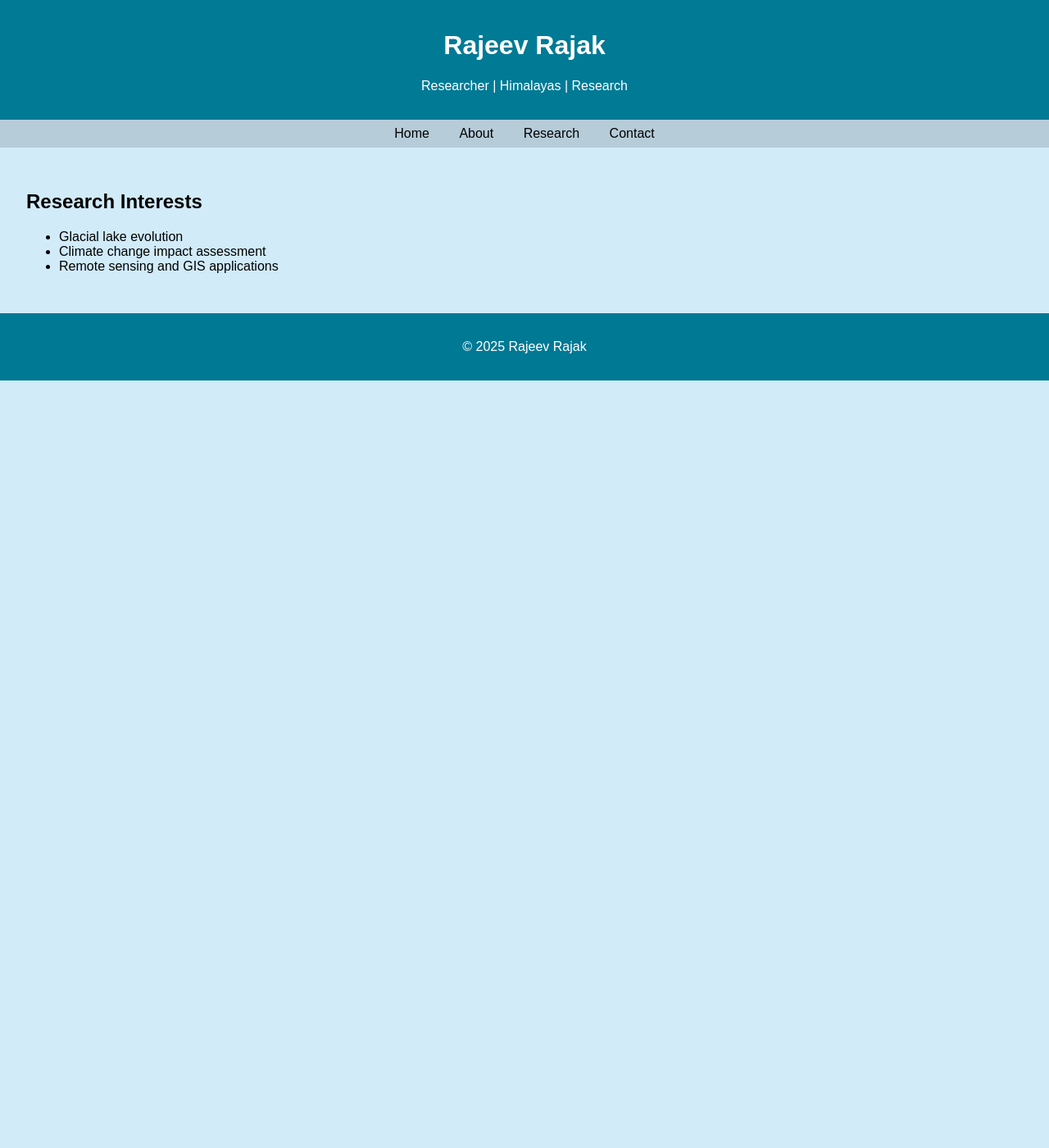
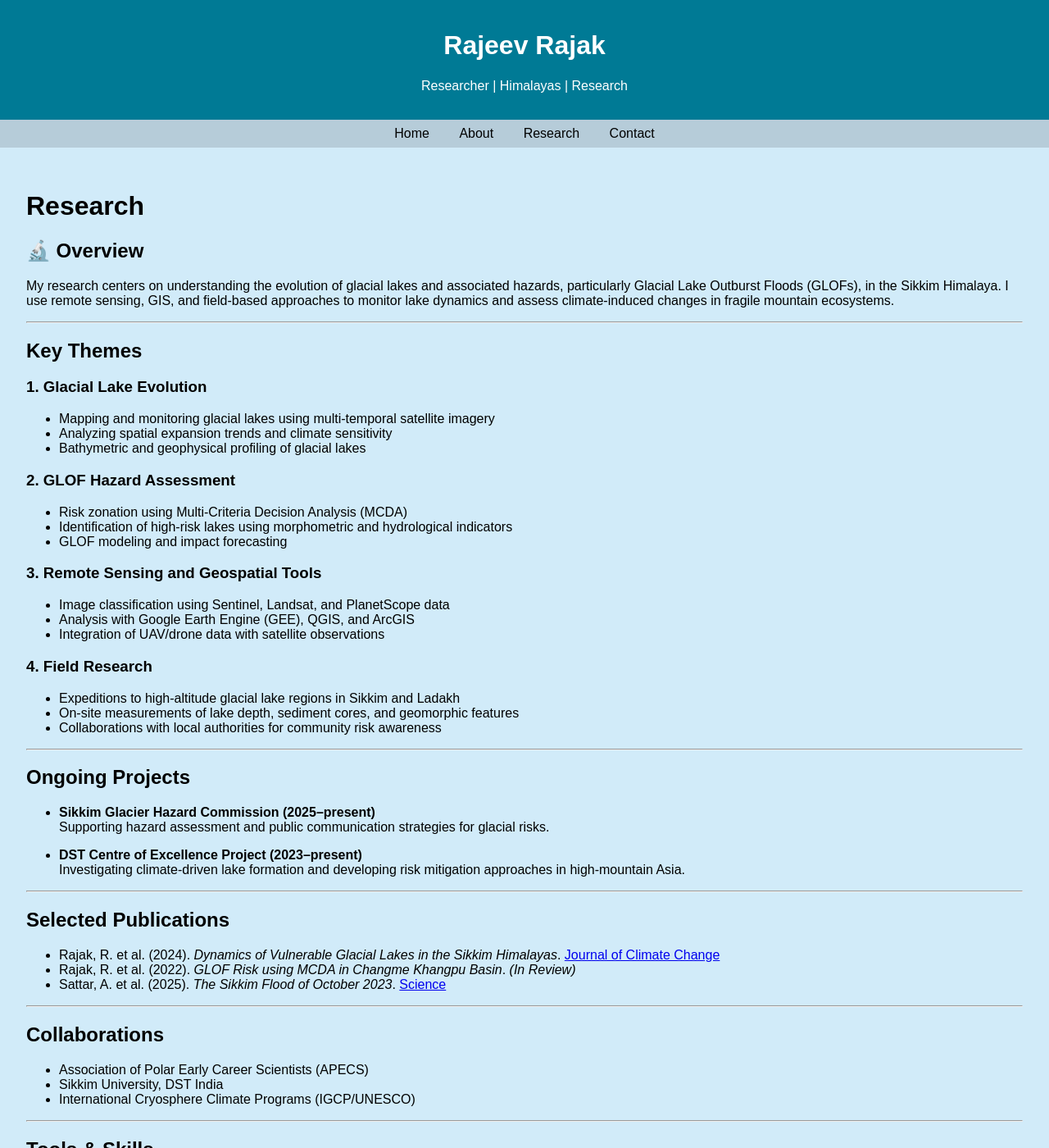
Before and after one commit to rajeevcryo/rajeevcryo.github.io, a Jekyll site: the page built from research.md, in a window 1280 px wide and 1400 px high. Shown: the whole window at 82% size. Built offline with Jekyll 4.4.1, drawn with Linux system fonts in a browser that asks for light colours; some of the changed text lies outside the part shown.

Commit message:
Update research.md

```diff
--- a/research.md
+++ b/research.md
@@ -3,8 +3,66 @@ layout: default
 title: Research
 ---
 
-## Research Interests
+# Research
 
-- Glacial lake evolution
-- Climate change impact assessment
-- Remote sensing and GIS applications
+## 🔬 Overview
+
+My research centers on understanding the evolution of glacial lakes and associated hazards, particularly Glacial Lake Outburst Floods (GLOFs), in the Sikkim Himalaya. I use remote sensing, GIS, and field-based approaches to monitor lake dynamics and assess climate-induced changes in fragile mountain ecosystems.
+
+---
+
+## Key Themes
+
+### 1. Glacial Lake Evolution
+- Mapping and monitoring glacial lakes using multi-temporal satellite imagery
+- Analyzing spatial expansion trends and climate sensitivity
+- Bathymetric and geophysical profiling of glacial lakes
+
+### 2. GLOF Hazard Assessment
+- Risk zonation using Multi-Criteria Decision Analysis (MCDA)
+- Identification of high-risk lakes using morphometric and hydrological indicators
+- GLOF modeling and impact forecasting
+
+### 3. Remote Sensing and Geospatial Tools
+- Image classification using Sentinel, Landsat, and PlanetScope data
+- Analysis with Google Earth Engine (GEE), QGIS, and ArcGIS
+- Integration of UAV/drone data with satellite observations
+
+### 4. Field Research
+- Expeditions to high-altitude glacial lake regions in Sikkim and Ladakh
+- On-site measurements of lake depth, sediment cores, and geomorphic features
+- Collaborations with local authorities for community risk awareness
+
+---
+
+## Ongoing Projects
+
+- **Sikkim Glacier Hazard Commission (2025–present)**
+  Supporting hazard assessment and public communication strategies for glacial risks.
+
+- **DST Centre of Excellence Project (2023–present)**
+  Investigating climate-driven lake formation and developing risk mitigation approaches in high-mountain Asia.
+
+---
+
+## Selected Publications
+
+- Rajak, R. et al. (2024). *Dynamics of Vulnerable Glacial Lakes in the Sikkim Himalayas*. [Journal of Climate Change](https://doi.org/10.3233/JCC240029)
+- Rajak, R. et al. (2022). *GLOF Risk using MCDA in Changme Khangpu Basin*. *(In Review)*
+- Sattar, A. et al. (2025). *The Sikkim Flood of October 2023*. [Science](https://doi.org/10.1126/science.ads2659)
+
+---
+
+## Collaborations
+
+- Association of Polar Early Career Scientists (APECS)
+- Sikkim University, DST India
+- International Cryosphere Climate Programs (IGCP/UNESCO)
+
+---
+
+## Tools & Skills
+
+- **GIS/RS**: QGIS, ArcGIS, SNAP, Google Earth Engine
+- **Programming**: Python for image analysis and geospatial modeling
+- **Fieldwork**: Glacier monitoring, bathymetry, geophysical surveys
```
